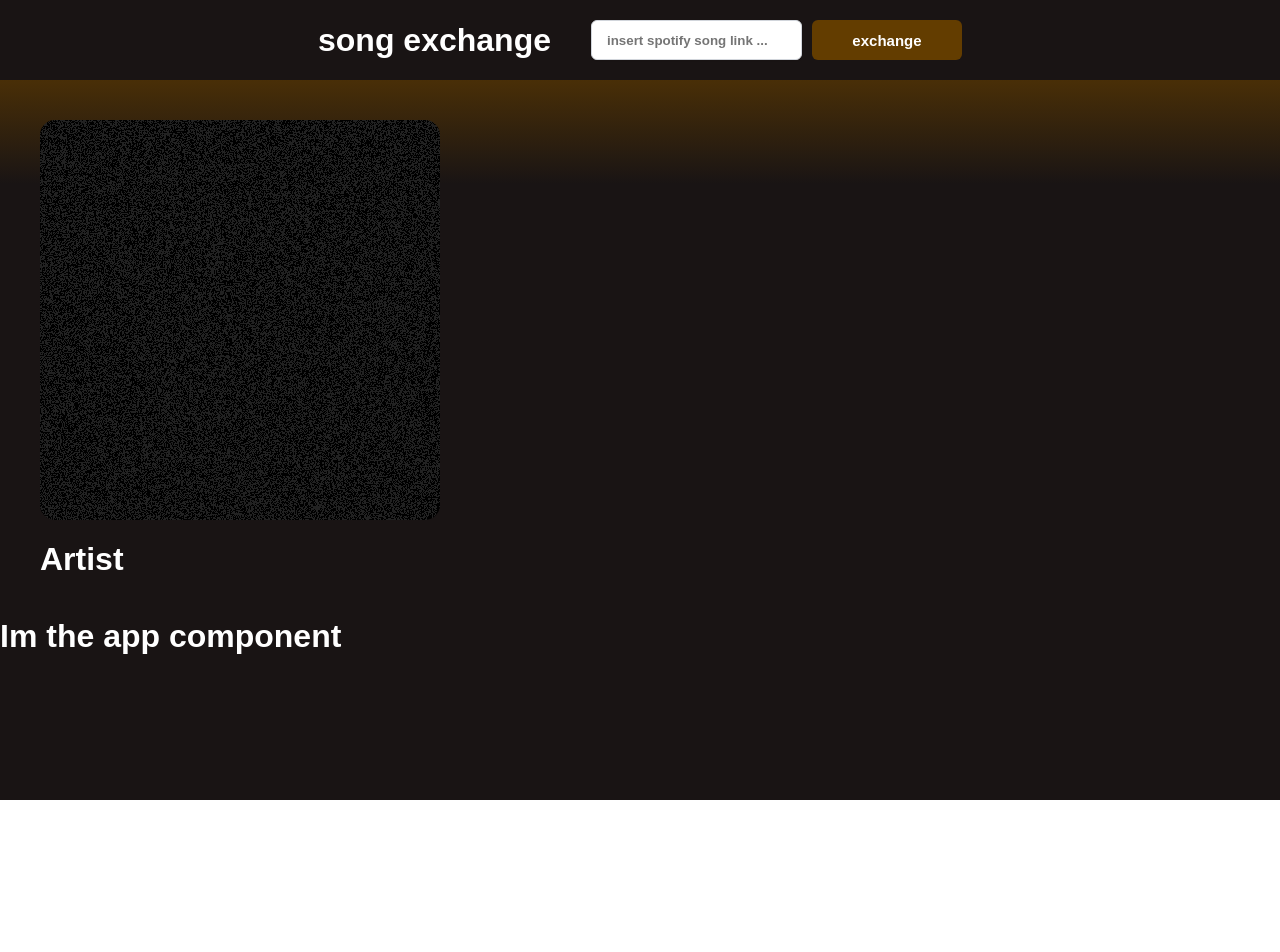
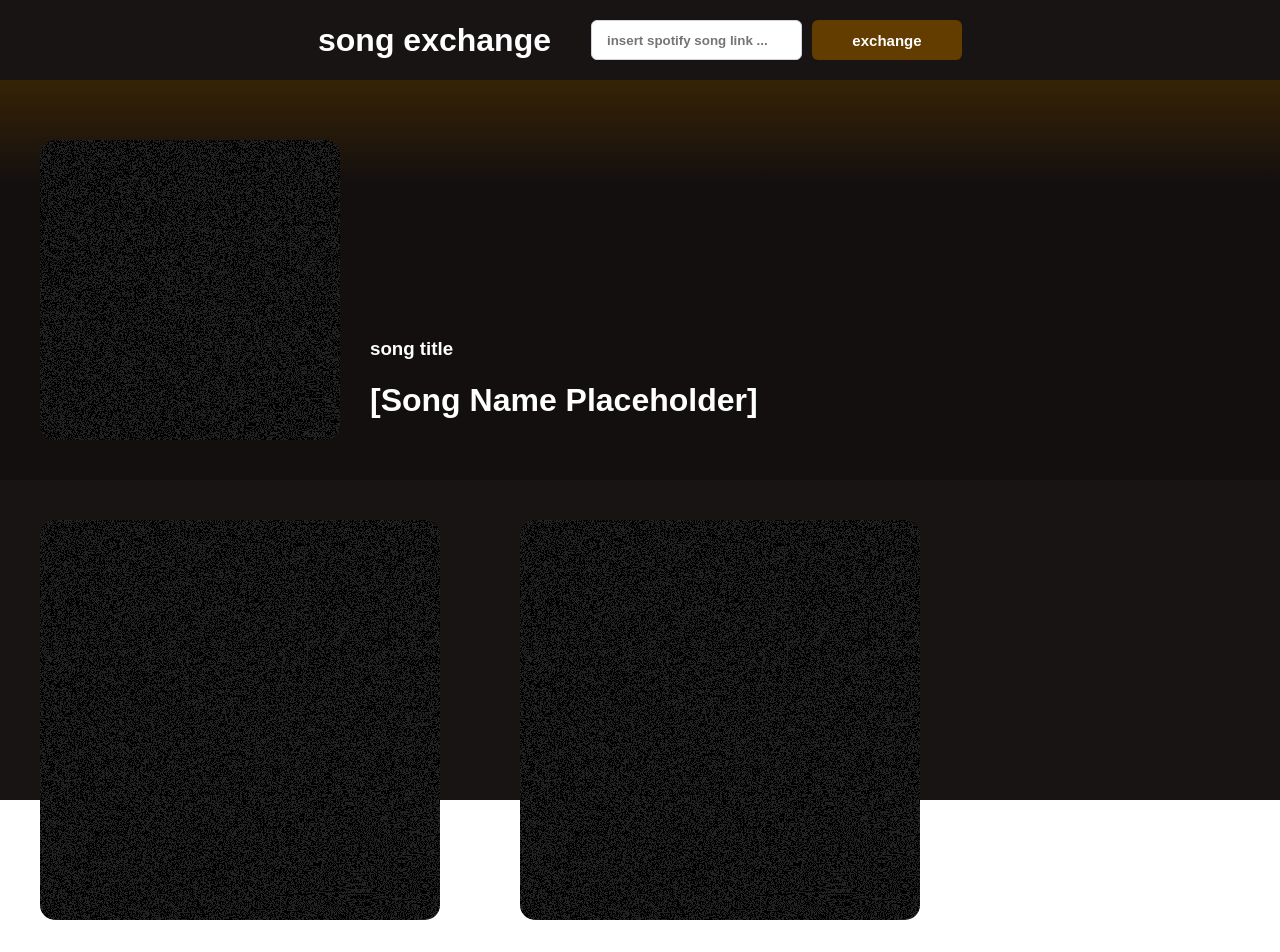
Before and after one commit to colincomstock/oneforone.io, a React (Vite) app: page / in a window 1280 px wide. Shown: the top 952 px of the page. Before the commit the page ends 800 px from the top, so only its background shows below. Built offline with nearby package versions, Linux system fonts and the light colour scheme; a web font is replaced by a local one.

Commit message:
Continued work on UI
Changed how the song is displayed, switched to grid, added about artist section

```diff
--- a/index.html
+++ b/index.html
@@ -5,7 +5,7 @@
     <meta charset="UTF-8" />
     <link rel="icon" type="image/svg+xml" href="/vite.svg" />
     <meta name="viewport" content="width=device-width, initial-scale=1.0" />
-    <title>Vite + React</title>
+    <title>song exchange</title>
   </head>
   <body>
     <div id="root"></div>
--- a/src/App.css
+++ b/src/App.css
@@ -26,10 +26,35 @@ header {
     color: white;
 }
 
-header > h1 {
-    font-family: "articulat-heavy-cf", sans-serif;
-    font-weight: 900;
-    font-style: normal;
+.grid {
+    display: grid;
+    grid-template-columns: repeat(3, 1fr); /* Adjust the number of columns as needed */
+    grid-template-rows: 400px; /* Fixed height for rows */
+}
+
+.song {
+    display: flex;
+    align-items: flex-end;
+    height: 400px;
+    width: 100vw;
+    background-color: #00000041;
+    padding: 40px;
+}
+
+.song-title {
+    margin-left: 30px;
+}
+
+.song-album-art {
+    border-radius: 15px;
+    width: 300px;
+    height: 300px;
+    background:
+    repeating-radial-gradient(#000 0 0.0002%, #222 0 0.0004%) 50% 0/2500px 2500px,
+    repeating-conic-gradient(#000 0 0.0002%, #222 0 0.0004%) 60% 60%/2500px 2500px;
+    background-blend-mode: difference;
+    animation: b 0.2s infinite alternate; /* Slowed animation to 1 second */
+    color: white; /* Text color to ensure visibility */
 }
 
 .card {
--- a/src/App.jsx
+++ b/src/App.jsx
@@ -1,14 +1,19 @@
+import React, {useState} from 'react'
 import './App.css'
 import Header from './components/Header.jsx'
 import Artist from './components/Artist.jsx'
+import Song from './components/Song.jsx'
+import ArtistDescription from './components/ArtistDescription.jsx'
 
 function App() {
-
   return (
     <>
       <Header />
-      <Artist />
-      <h1>Im the app component</h1>
+      <Song />
+      <div className='grid'>
+        <Artist />
+        <ArtistDescription />
+      </div>
     </>
   )
 }
--- a/src/components/Artist.jsx
+++ b/src/components/Artist.jsx
@@ -4,7 +4,8 @@ export default function Artist() {
             <div className="container">
 
             </div>
-            <h1>Artist</h1>
+            <h3>artist</h3>
+            <h1>[Artist Name Placeholder]</h1>
         </div>
     )
 }
--- /dev/null
+++ b/src/components/ArtistDescription.jsx
@@ -0,0 +1,11 @@
+export default function ArtistDescription() {
+    return(
+        <div className="card">
+            <div className="container">
+
+            </div>
+        <h3>about artist</h3>
+
+    </div>
+    )
+}
--- a/src/components/Header.jsx
+++ b/src/components/Header.jsx
@@ -1,4 +1,4 @@
-export default function Header(){
+export default function Header(props){
     return(
         <header>
             <h1>song exchange</h1>
@@ -10,6 +10,7 @@ export default function Header(){
                     name="spotifyLink"
                 />
                 <button>exchange</button>
+
             </form>
         </header>
     )
--- /dev/null
+++ b/src/components/Song.jsx
@@ -0,0 +1,14 @@
+export default function Song(){
+    return(
+        <div className="song">
+            <div className="song-album-art">
+
+            </div>
+            <div className="song-title">
+                <h3>song title</h3>
+                <h1>[Song Name Placeholder]</h1>
+            </div>
+
+        </div>
+    )
+}
```
